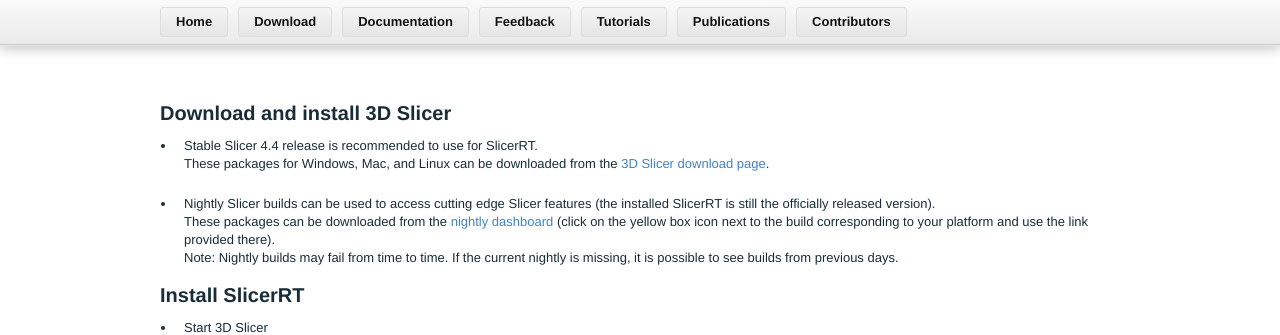
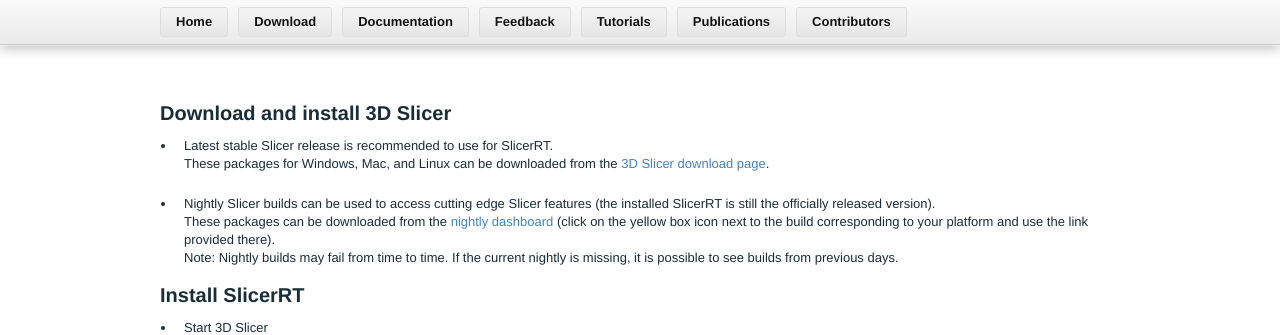
Before and after one commit to Sunderlandkyl/slicerrt.github.com, a Jekyll site: the page built from Download.md, in a window 1280 px wide. Shown: the top 335 px of the page. Built offline with Jekyll 4.4.1, drawn with Linux system fonts in a browser that asks for light colours; Markdown is read by kramdown in place of the engine named in the settings.

Commit message:
Updated recommended release from 4.4 to latest stable

```diff
--- a/Download.md
+++ b/Download.md
@@ -3,7 +3,7 @@
 ---
 #Download and install 3D Slicer
 
-*   Stable Slicer 4.4 release is <b>recommended</b> to use for SlicerRT.<br>These packages for Windows, Mac, and Linux can be downloaded from the [3D Slicer download page](http://download.slicer.org/).<br><br>
+*   Latest stable Slicer release is <b>recommended</b> to use for SlicerRT.<br>These packages for Windows, Mac, and Linux can be downloaded from the [3D Slicer download page](http://download.slicer.org/).<br><br>
 *   Nightly Slicer builds can be used to access cutting edge Slicer features (the installed SlicerRT is still the officially released version).<br>These packages can be downloaded from the [nightly dashboard](http://slicer.cdash.org/index.php?project=Slicer4) (click on the yellow box icon next to the build corresponding to your platform and use the link provided there).<br>Note: Nightly builds may fail from time to time. If the current nightly is missing, it is possible to see builds from previous days.
 
 #Install SlicerRT
```
